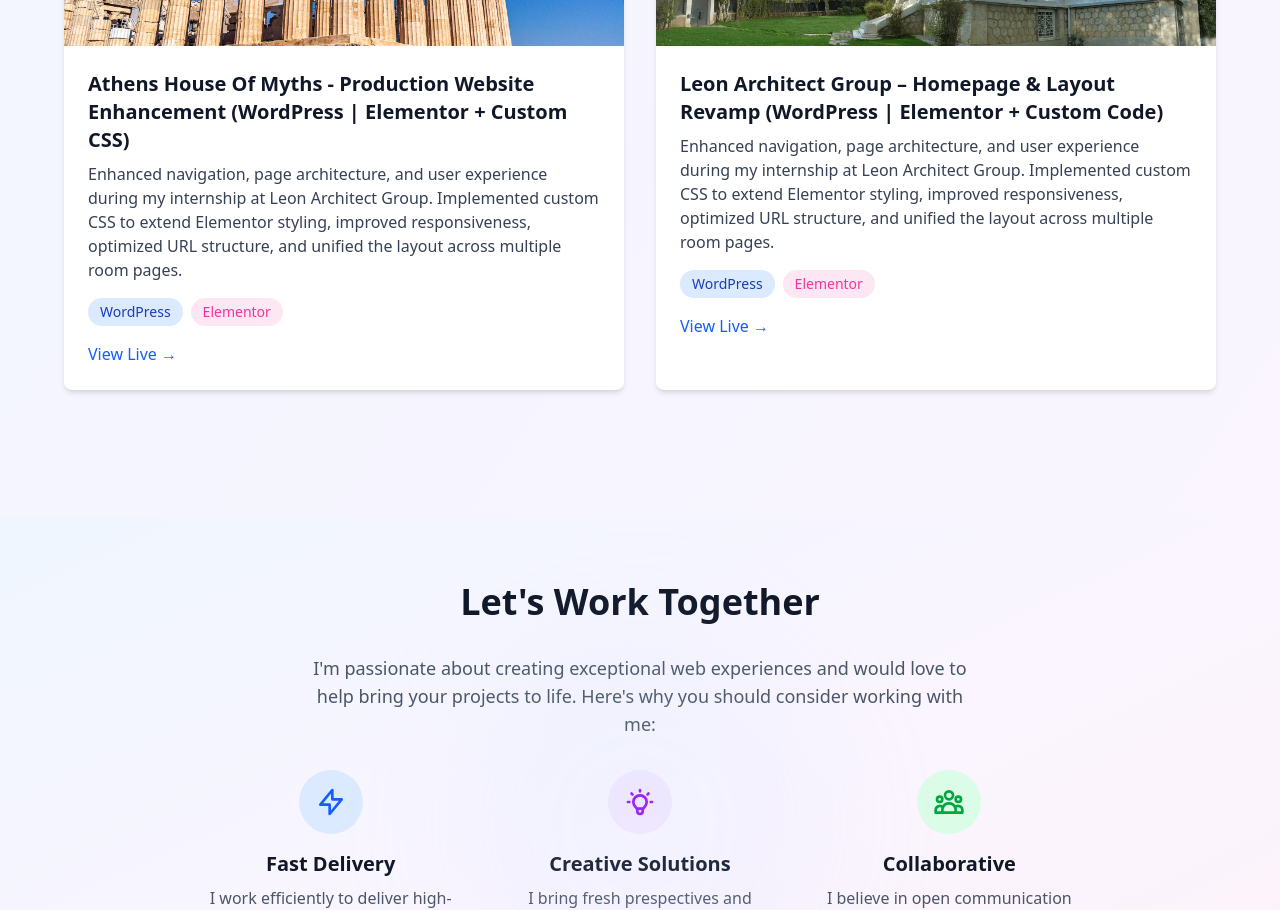
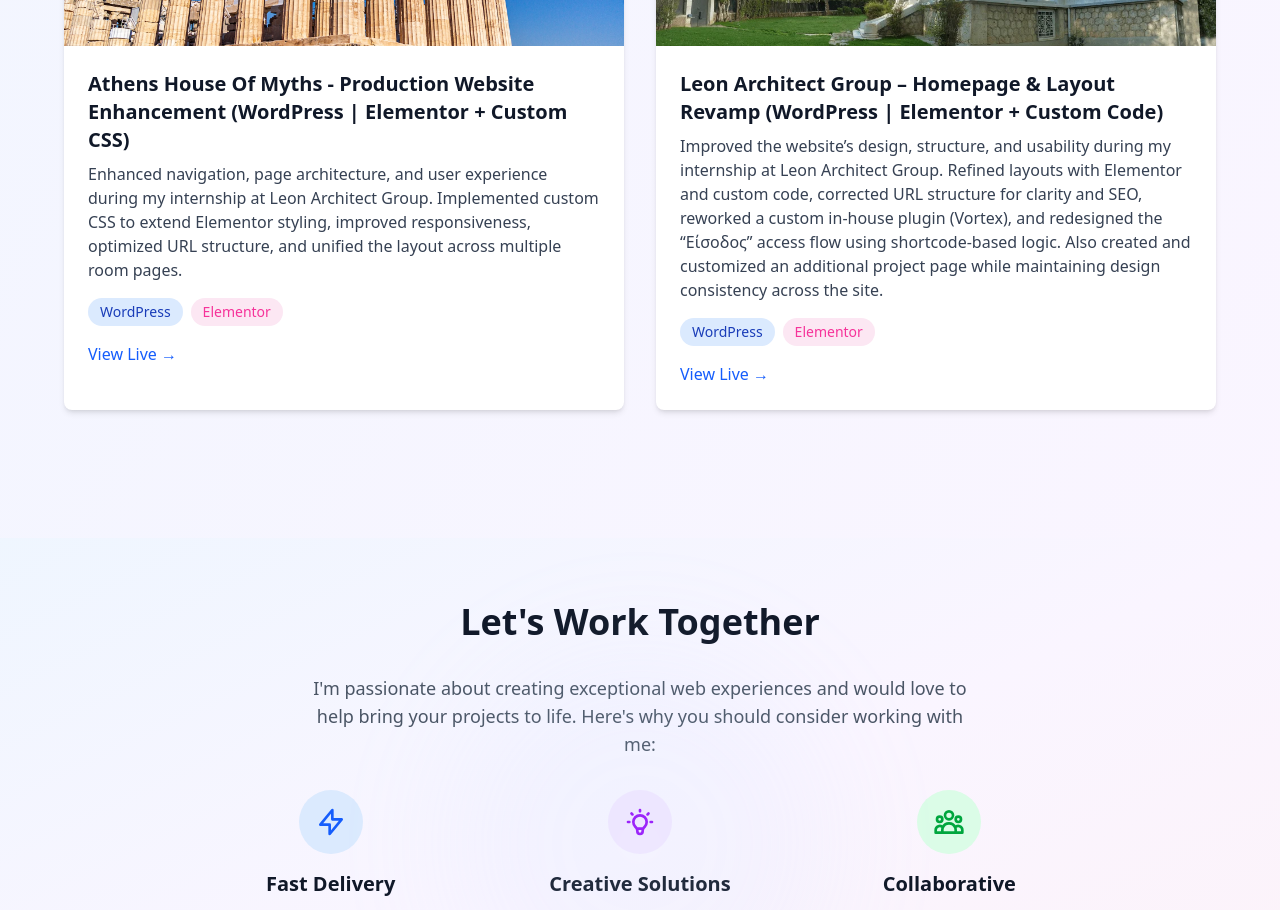
Before and after one commit to AurelGolemi/Portfolio-Website, a Next.js app: page / in a window 1280 px wide. Shown: the part 3460-4370 px from the top of the page. Built offline with nearby package versions, Linux system fonts and the light colour scheme.

Commit message:
Small changes

```diff
--- a/src/app/page.tsx
+++ b/src/app/page.tsx
@@ -589,7 +589,7 @@ export default function Home() {
                       Leon Architect Group – Homepage & Layout Revamp (WordPress | Elementor + Custom Code)
                     </h4>
                     <p className="text-gray-700 mb-4">
-                      Enhanced navigation, page architecture, and user experience during my internship at Leon Architect Group. Implemented custom CSS to extend Elementor styling, improved responsiveness, optimized URL structure, and unified the layout across multiple room pages.
+                      Improved the website’s design, structure, and usability during my internship at Leon Architect Group. Refined layouts with Elementor and custom code, corrected URL structure for clarity and SEO, reworked a custom in-house plugin (Vortex), and redesigned the “Είσοδος” access flow using shortcode-based logic. Also created and customized an additional project page while maintaining design consistency across the site.
                     </p>
                     <div className="flex flex-wrap gap-2 mb-4">
                       <span className="px-3 py-1 bg-blue-100 text-blue-800 text-sm rounded-full">
```
